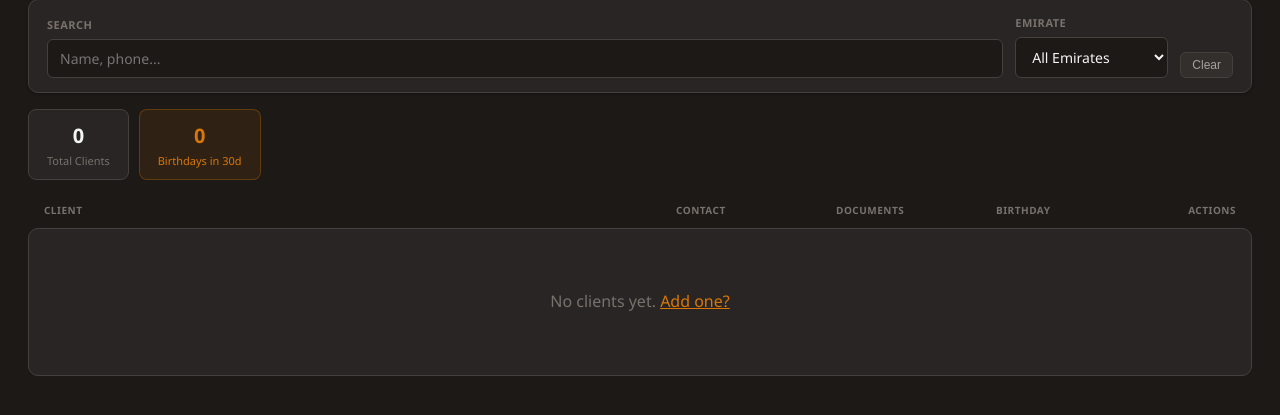
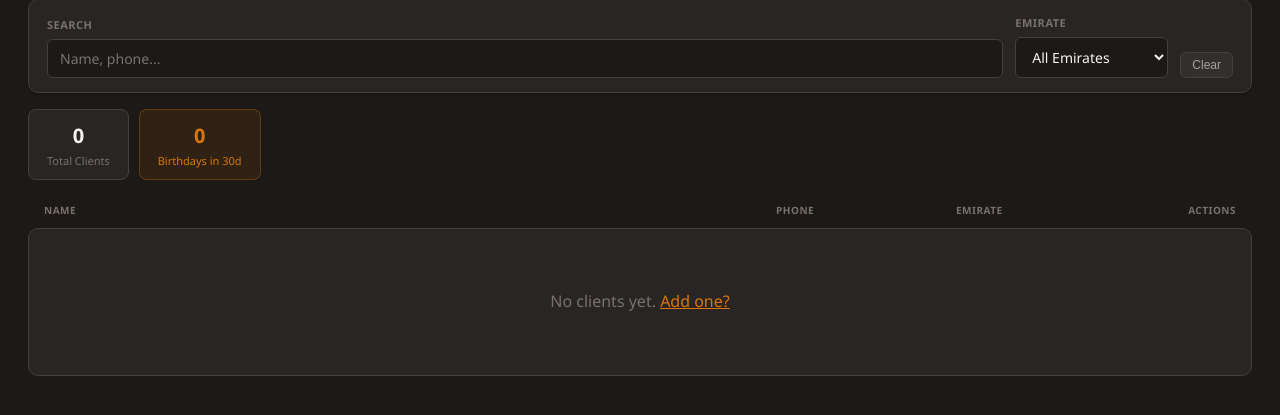
Before and after one commit to Zewer123/CRM, a Flask app: page /clients in a window 1280 px wide. Shown: the part 142-557 px from the top of the page. Run offline with Flask 3, Linux system fonts and the light colour scheme; the visitor is signed in with stand-in values (Sample User, id 1); data that the repository does not hold is empty; some libraries are stand-ins or nearby versions.

Commit message:
feat: simplify list to Name/Phone/Emirate/Actions, always-visible WhatsApp button, fix outdated Cloudinary message

```diff
--- a/templates/clients.html
+++ b/templates/clients.html
@@ -67,8 +67,8 @@
 </div>
 
 <!-- COLUMN HEADERS -->
-<div style="display:grid;grid-template-columns:1fr 160px 160px 120px 120px;gap:0;padding:6px 16px;margin-bottom:4px;align-items:center;">
-  {% for h in ['Client','Contact','Documents','Birthday','Actions'] %}
+<div style="display:grid;grid-template-columns:1fr 180px 140px 140px;gap:0;padding:6px 16px;margin-bottom:4px;align-items:center;">
+  {% for h in ['Name','Phone','Emirate','Actions'] %}
   <div style="font-size:10px;font-weight:700;color:var(--text-dim);text-transform:uppercase;letter-spacing:0.5px;{% if loop.last %}text-align:right;{% endif %}">{{ h }}</div>
   {% endfor %}
 </div>
@@ -76,7 +76,6 @@
 <!-- CLIENT CARDS -->
 <div id="clientList" style="display:flex;flex-direction:column;gap:6px;">
 {% for c in clients %}
-{% set has_docs = c.passport_no or c.emirates_id or c.address_proof %}
 <div class="client-row"
   data-search="{{ (c.name ~ ' ' ~ (c.phone or ''))|lower }}"
   data-bd-month="{{ c.date_of_birth[5:7] if c.date_of_birth else '' }}"
@@ -84,7 +83,7 @@
   data-bd-today="{{ 'yes' if c.birthday_today else 'no' }}"
   data-emirate="{{ c.emirate or '' }}"
   style="background:var(--surface);border:1px solid var(--border);border-radius:10px;padding:13px 16px;
-    display:grid;grid-template-columns:1fr 160px 160px 120px 120px;gap:0;align-items:center;
+    display:grid;grid-template-columns:1fr 180px 140px 140px;gap:0;align-items:center;
     transition:all 0.15s;
     {% if c.birthday_today %}border-left:3px solid #d97706;
     {% elif c.days_to_birthday is not none and c.days_to_birthday <= 7 %}border-left:3px solid #fcd34d;
@@ -92,75 +91,42 @@
   onmouseover="this.style.borderColor='var(--primary)';this.style.background='var(--surface3)'"
   onmouseout="this.style.borderColor='{% if c.birthday_today %}#d97706{% elif c.days_to_birthday is not none and c.days_to_birthday <= 7 %}#fcd34d{% else %}var(--border){% endif %}';this.style.background='var(--surface)'">
 
-  <!-- CLIENT INFO -->
+  <!-- NAME -->
   <div style="padding-right:12px;">
     <div style="font-weight:600;color:var(--text);font-size:14px;">{% if c.birthday_today %}🎂 {% endif %}{{ c.name }}</div>
     {% if c.profession %}<div style="font-size:11px;color:var(--primary);margin-top:2px;">💼 {{ c.profession }}</div>{% endif %}
-    {% if c.nationality %}<div style="font-size:11px;color:var(--text-dim);">🌍 {{ c.nationality }}</div>{% endif %}
-    {% if c.emirate or c.location %}
-    <div style="font-size:11px;color:var(--text-dim);">📍 {% if c.location %}{{ c.location }}{% endif %}{% if c.location and c.emirate %}, {% endif %}{% if c.emirate %}{{ c.emirate }}{% endif %}</div>
-    {% elif c.address %}
-    <div style="font-size:11px;color:var(--text-dim);">📍 {{ c.address[:40] }}{% if c.address|length > 40 %}…{% endif %}</div>
+    {% if c.date_of_birth %}
+    <div style="font-size:11px;margin-top:2px;
+      color:{% if c.birthday_today %}#d97706{% elif c.days_to_birthday is not none and c.days_to_birthday <= 7 %}#fcd34d{% else %}var(--text-dim){% endif %};
+      font-weight:{% if c.birthday_today or (c.days_to_birthday is not none and c.days_to_birthday <= 7) %}600{% else %}400{% endif %};">
+      🎂 {{ c.date_of_birth[5:] }}{% if c.birthday_today %} · Today! 🎉{% elif c.days_to_birthday is not none and c.days_to_birthday <= 30 %} · {{ c.days_to_birthday }}d away{% endif %}
+    </div>
     {% endif %}
   </div>
 
-  <!-- CONTACT -->
+  <!-- PHONE -->
   <div>
-    {% if c.phone %}
-    <div style="font-size:12px;color:var(--text-muted);display:flex;align-items:center;gap:6px;">
-      📞 {{ c.phone }}
-      {% if c.whatsapp_number %}
-      <a href="https://wa.me/{{ c.whatsapp_number|replace('+','')|replace(' ','')|replace('-','') }}" target="_blank"
-         class="btn btn-wa btn-sm btn-icon" style="width:20px;height:20px;padding:0;font-size:11px;" title="WhatsApp">💬</a>
-      {% endif %}
-    </div>
-    {% endif %}
-    {% if c.email %}<div style="font-size:11px;color:var(--text-dim);margin-top:2px;">✉️ {{ c.email }}</div>{% endif %}
+    {% if c.phone %}<div style="font-size:12px;color:var(--text-muted);">📞 {{ c.phone }}</div>{% endif %}
+    {% if c.email %}<div style="font-size:11px;color:var(--text-dim);margin-top:2px;white-space:nowrap;overflow:hidden;text-overflow:ellipsis;">✉️ {{ c.email }}</div>{% endif %}
+    {% if not c.phone and not c.email %}<div style="font-size:12px;color:var(--text-dim);">—</div>{% endif %}
   </div>
 
-  <!-- DOCUMENTS -->
-  <div style="display:flex;flex-direction:column;gap:3px;">
-    {% if c.passport_no %}
-    <div style="font-size:11px;color:var(--text-muted);">🛂 Passport
-      {% if c.passport_expiry %}
-      <span style="color:{% if c.passport_expiry_status == 'expired' %}#fca5a5{% elif c.passport_expiry_status == 'warning' %}#fcd34d{% else %}#86efac{% endif %};">
-        ({{ c.passport_expiry }})
-      </span>
-      {% endif %}
-    </div>
-    {% endif %}
-    {% if c.emirates_id %}
-    <div style="font-size:11px;color:var(--text-muted);">🪪 EID
-      {% if c.emirates_id_expiry %}
-      <span style="color:{% if c.eid_expiry_status == 'expired' %}#fca5a5{% elif c.eid_expiry_status == 'warning' %}#fcd34d{% else %}#86efac{% endif %};">
-        ({{ c.emirates_id_expiry }})
-      </span>
-      {% endif %}
-    </div>
-    {% endif %}
-    {% if c.address_proof %}<div style="font-size:11px;color:var(--text-muted);">📄 {{ c.address_proof }}</div>{% endif %}
-    {% if not has_docs %}<div style="font-size:11px;color:var(--text-dim);">—</div>{% endif %}
-  </div>
-
-  <!-- BIRTHDAY -->
+  <!-- EMIRATE -->
   <div>
-    {% if c.date_of_birth %}
-    <div style="font-size:12px;font-weight:{% if c.birthday_today or (c.days_to_birthday is not none and c.days_to_birthday <= 7) %}600{% else %}400{% endif %};
-      color:{% if c.birthday_today %}#d97706{% elif c.days_to_birthday is not none and c.days_to_birthday <= 7 %}#fcd34d{% else %}var(--text-dim){% endif %};">
-      🎂 {{ c.date_of_birth[5:] }}
-    </div>
-    {% if c.birthday_today %}<div style="font-size:10px;color:#d97706;">Today! 🎉</div>
-    {% elif c.days_to_birthday is not none and c.days_to_birthday <= 30 %}
-    <div style="font-size:10px;color:var(--text-dim);">{{ c.days_to_birthday }}d away</div>
-    {% endif %}
+    {% if c.emirate %}
+    <div style="font-size:12px;color:var(--text-muted);">📍 {{ c.emirate }}</div>
+    {% if c.location %}<div style="font-size:11px;color:var(--text-dim);margin-top:2px;">{{ c.location }}</div>{% endif %}
     {% else %}<div style="font-size:12px;color:var(--text-dim);">—</div>{% endif %}
   </div>
 
   <!-- ACTIONS -->
   <div style="display:flex;gap:5px;justify-content:flex-end;">
-    {% if c.whatsapp_number %}
-    <a href="https://wa.me/{{ c.whatsapp_number|replace('+','')|replace(' ','')|replace('-','') }}{% if c.birthday_today %}?text={{ ('🎂 Happy Birthday ' ~ c.name ~ '! Wishing you joy and happiness! 💎 — Zewer Jewellery LLC')|urlencode }}{% endif %}"
+    {% set wa_num = c.whatsapp_number or c.phone %}
+    {% if wa_num %}
+    <a href="https://wa.me/{{ wa_num|replace('+','')|replace(' ','')|replace('-','') }}{% if c.birthday_today %}?text={{ ('🎂 Happy Birthday ' ~ c.name ~ '! Wishing you joy and happiness! 💎 — Zewer Jewellery LLC')|urlencode }}{% endif %}"
        target="_blank" class="btn btn-wa btn-sm btn-icon" title="{% if c.birthday_today %}Send Birthday Wishes{% else %}WhatsApp{% endif %}">{% if c.birthday_today %}🎂{% else %}💬{% endif %}</a>
+    {% else %}
+    <button class="btn btn-ghost btn-sm btn-icon" disabled title="No phone/WhatsApp number" style="opacity:0.3;cursor:not-allowed;">💬</button>
     {% endif %}
     <a href="{{ url_for('client_detail', id=c.id) }}" class="btn btn-ghost btn-sm btn-icon" title="View">👁️</a>
     <button class="btn btn-ghost btn-sm btn-icon" title="Edit" onclick="editClient({{ c.id }})">✏️</button>
@@ -238,7 +204,7 @@
         </div>
       </div>
       <div style="background:var(--surface2);border-radius:8px;padding:12px;margin-top:8px;font-size:12px;color:var(--text-dim);">
-        📎 Physical document file uploads will be available once Cloudinary is configured in Railway settings.
+        📎 To upload Passport, Emirates ID, or Address Proof files, save this client first then open their profile (👁️ View) and use the Upload Document button.
       </div>
     </div>
     <div class="modal-actions">
```
